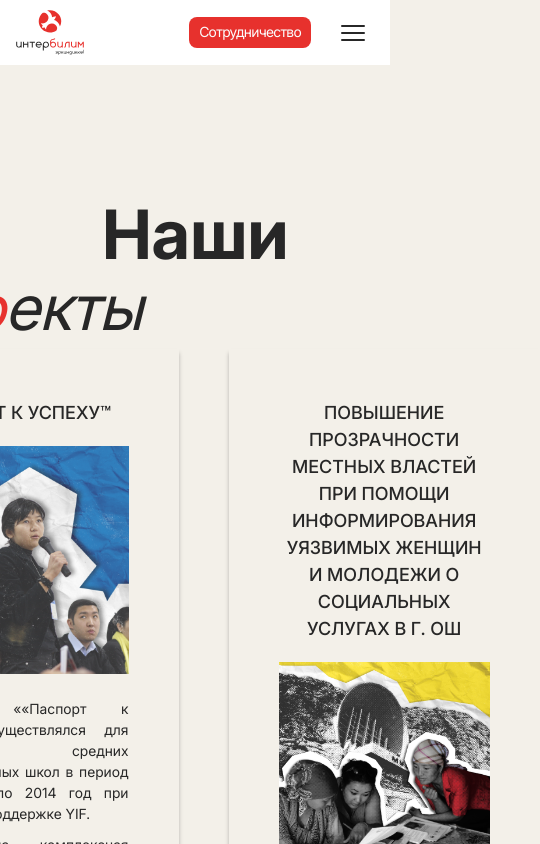
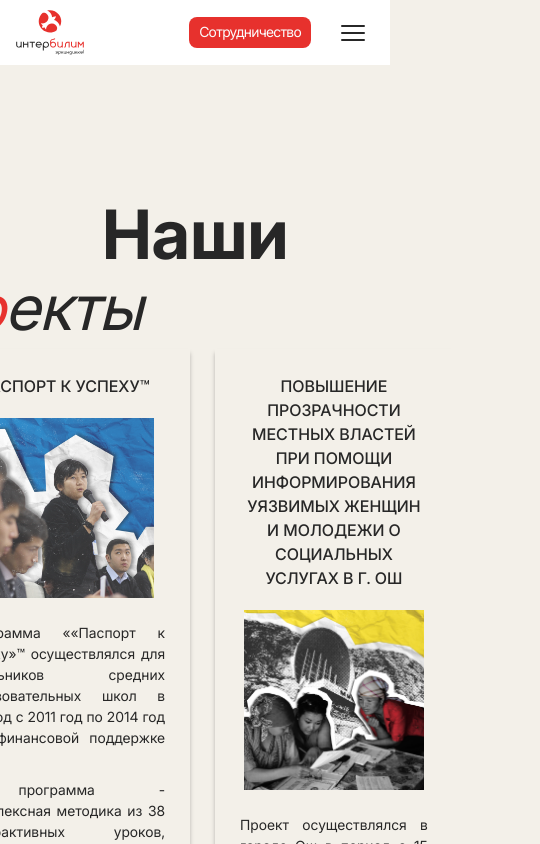
Before and after one commit to IsaRakhatbekov/interbilim, a Next.js app: page /ourProjects in a window 390 px wide. Shown: the top 844 px of the page, 540 px wide, since content can reach past the window. Built offline with nearby package versions, Linux system fonts and the light colour scheme.

Commit message:
some fix

```diff
--- a/src/app/contacts/page.tsx
+++ b/src/app/contacts/page.tsx
@@ -7,8 +7,6 @@ import kgMap from "@/public/kgMap.png";
 
 const page = () => {
   return (
-    <>
-      <Header />
     <main>
       <SecondHero />
       <section className={styles.contacts}>
@@ -433,8 +431,6 @@ const page = () => {
         </div>
       </section>
     </main>
-      <Footer />
-    </>
   );
 };
 
--- a/src/app/ourProjects/page.module.scss
+++ b/src/app/ourProjects/page.module.scss
@@ -12,3 +12,11 @@
     flex-direction: column;
   }
 }
+
+@media (max-width: 991px) {
+  .ourProjects {
+    .wrapper {
+      gap: 25px;
+    }
+  }
+}
--- a/src/app/ourProjects/ui/ProjectCard.module.scss
+++ b/src/app/ourProjects/ui/ProjectCard.module.scss
@@ -34,3 +34,17 @@
     margin-bottom: 10px;
   }
 }
+
+@media (max-width: 991px) {
+  .card {
+    padding: 25px;
+    .title {
+      font-size: 16px;
+    }
+
+    .imgWrapper {
+      aspect-ratio: none;
+      max-width: 180px;
+    }
+  }
+}
--- a/src/app/publications/page.tsx
+++ b/src/app/publications/page.tsx
@@ -6,9 +6,6 @@ import PublicationsCard from "./ui/PublicationsCard";
 
 const Publications = () => {
   return (
-    <>
-      <Header />
-      <main>
     <section className={styles.publications}>
       <div className={`${styles.container} container`}>
         <div className={styles.wrapper}>
@@ -42,9 +39,6 @@ const Publications = () => {
         </div>
       </div>
     </section>
-      </main>
-      <Footer />
-    </>
   );
 };
 
--- a/src/app/publications/ui/PublicationsCard.module.scss
+++ b/src/app/publications/ui/PublicationsCard.module.scss
@@ -28,3 +28,23 @@
     color: #1e252f;
   }
 }
+
+@media (max-width: 991px) {
+  .card {
+    .title {
+      font-size: 18px;
+    }
+  }
+}
+
+@media (max-width: 768px) {
+  .card {
+    .title {
+      font-size: 16px;
+    }
+
+    .imgWrapper {
+      max-width: 150px;
+    }
+  }
+}
--- a/src/global/global.scss
+++ b/src/global/global.scss
@@ -84,6 +84,11 @@ body {
   flex: 1;
 }
 
+button,
+a {
+  -webkit-tap-highlight-color: rgba(0, 0, 0, 0);
+}
+
 .footer {
   background-color: var(--color-black);
   color: var(--color-white);
```
Lines whose indentation alone changed are shown as unchanged.
